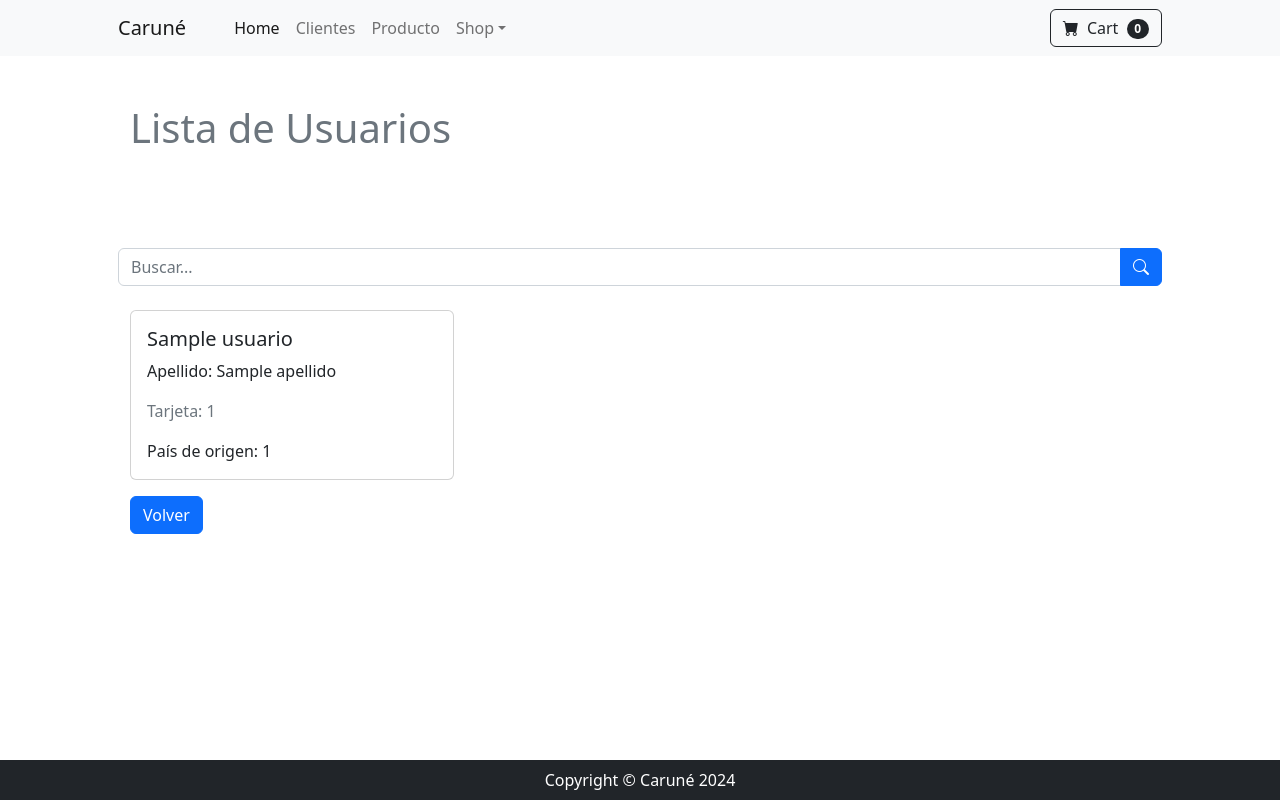
After one commit to alanhorseman/AlanBarberaPreentrega, a Django app: template project/Cliente/templates/Cliente/usuarios_list.html in a window 1280 px wide. The commit adds this page. Run offline with Django 5.2, Linux system fonts and the light colour scheme; the template is opened without the code that fills it: most values are stand-ins (such as "Sample title", 1, 10 or a date in 2020); some libraries are stand-ins or nearby versions.

```diff
--- a/project/Cliente/forms.py
+++ b/project/Cliente/forms.py
@@ -3,12 +3,14 @@ from . import models
 
 class UsuariosForm(forms.ModelForm):
     pais_origen_id = forms.ModelChoiceField(queryset=models.Pais.objects.all(), widget=forms.Select(attrs={"class": "form-control"}))
+    tarjeta_id = forms.ModelChoiceField(queryset=models.MetodosPagos.objects.all(), widget=forms.Select(attrs={"class": "form-control"}))
     class Meta:
         model = models.Usuarios
         fields = "__all__"
         widgets = {
             "nombre": forms.TextInput(attrs={"class": "form-control"}),
             "apellido": forms.TextInput(attrs={"class": "form-control"}),
-            "email": forms.EmailInput(attrs={"class": "form-control", "required": "required"}),
-            "pais_origen_id": forms.Select(attrs={"class": "form-control", "required": "required"})
+            "email": forms.TextInput(attrs={"class": "form-control"}),
+            "pais_origen_id": forms.Select(attrs={"class": "form-control", "required": "required"}),
+            "tarjeta_id": forms.TextInput(attrs={"class": "form-control"}),
         }
--- a/project/Cliente/templates/Cliente/index.html
+++ b/project/Cliente/templates/Cliente/index.html
@@ -6,4 +6,7 @@
     <div class="fs-3 pb-4 ">
         <a href="{% url 'cliente:usuarios_create' %}">Agregar Usuario nuevo</a>
     </div>
+    <div class="fs-3 pb-4 ">
+        <a href="{% url 'cliente:usuarios_list' %}">Lista de Clientes</a>
+    </div>
 {% endblock contenido %}
--- /dev/null
+++ b/project/Cliente/templates/Cliente/usuarios_list.html
@@ -0,0 +1,80 @@
+{% extends 'core/base.html' %}
+
+{% block titulo %}
+    {% include 'core/components/titulo1.html' with titulo="Lista de Usuarios"%}
+{% endblock titulo %}
+
+{% block contenido %}
+    <div class="py-lg-4">
+        <form action="" method="get" class="input-group">
+        <input type="text" name="consulta" class="form-control" placeholder="Buscar...">
+        <button type="submit" class="btn btn-primary">
+            <i class="bi bi-search"></i>
+        </button>
+        </form>
+    </div>
+
+    <div class="container">
+        <div class="row">
+            {% for usuario in usuarios %}
+                <div class="col-md-4">
+                    <div class="card mb-3">
+                        <div class="card-body">
+                            <h5 class="card-title">{{ usuario }}</h5>
+                            <p class="card-text">Apellido: {{ usuario.apellido }}</p>
+                            {% if usuario.tarjeta_id %}
+                                <p class="card-text text-muted">Tarjeta: {{ usuario.tarjeta_id }}</p>
+                            {% else %}
+                                <p class="card-text text-muted">No se registró tarjeta</p>
+                            {% endif %}
+
+                            {% if usuario.pais_origen_id %}
+                                <p class="card-text">País de origen: {{ usuario.pais_origen_id }}</p>
+                            {% else %}
+                                <p class="card-text text-muted">No se registró país de origen</p>
+                            {% endif %}
+                        </div>
+                    </div>
+                </div>
+            {% endfor %}
+        </div>
+
+        <div class="row">
+            <div class="col-md-12">
+                <a href="{% url 'core:home' %}" class="btn btn-primary">Volver</a>
+            </div>
+        </div>
+    </div>
+
+
+    {# Descomentar lo de abajo cuando tenga hecho detail, update y delete #}
+    {% comment  %}
+    {% for categoria in categorias %}
+        <ul>
+            <li>{{ categoria.nombre }}
+                <a href="{% url 'cliente:usuarios_detail' categoria.id %}">Detalle</a>
+                <a href="{% url 'cliente:usuarios_update' categoria.id %}">Cambiar</a>
+                <a href="{% url 'cliente:usuarios_delete' categoria.id %}">Eliminar</a>
+            </li>
+        </ul>
+    {% endfor %}
+
+    {# Lo de abajo es como estaba antes, aca esta el object_list, abarca todo #}
+
+    {% for producto in object_list %}
+        <ul>
+            <li>{{ producto.nombre }}
+                <a href="{% url 'producto:productocategoria_detail' producto.id %}">Detalle</a>
+                <a href="{% url 'producto:productocategoria_update' producto.id %}">Cambiar</a>
+                <a href="{% url 'producto:productocategoria_delete' producto.id %}">Eliminar</a>
+            </li>
+        </ul>
+    {% endfor %}
+
+    <div class="fs-3 pb-4">
+        <a href="{% url 'producto:home' %}" class="btn btn-outline-primary btn-lg">
+          <i class="bi bi-arrow-left"></i> Volver a Producto
+        </a>
+    </div>
+    {% endcomment %}
+{% endblock contenido %}
--- a/project/Cliente/urls.py
+++ b/project/Cliente/urls.py
@@ -7,4 +7,5 @@ app_name = "cliente"
 urlpatterns = [
     path('home/', views.home, name="home"),
     path("usuarios/create/", views.UsuariosCreate.as_view(), name="usuarios_create"),
+    path("usuarios/list/", views.UsuariosList.as_view(), name="usuarios_list"), #
 ]
```
Also changed, not shown: project/Cliente/models.py (+12 -11 lines), project/Cliente/templates/Cliente/usuarios_form.html (+8 -2 lines), project/Cliente/views.py (+17 -0 lines), project/Cliente/migrations/0009_usuarios_tarjeta_id.py (added), project/Cliente/migrations/0010_alter_usuarios_email.py (added), project/Cliente/migrations/0011_alter_usuarios_pais_origen_id_and_more.py (added), project/db.sqlite3.
